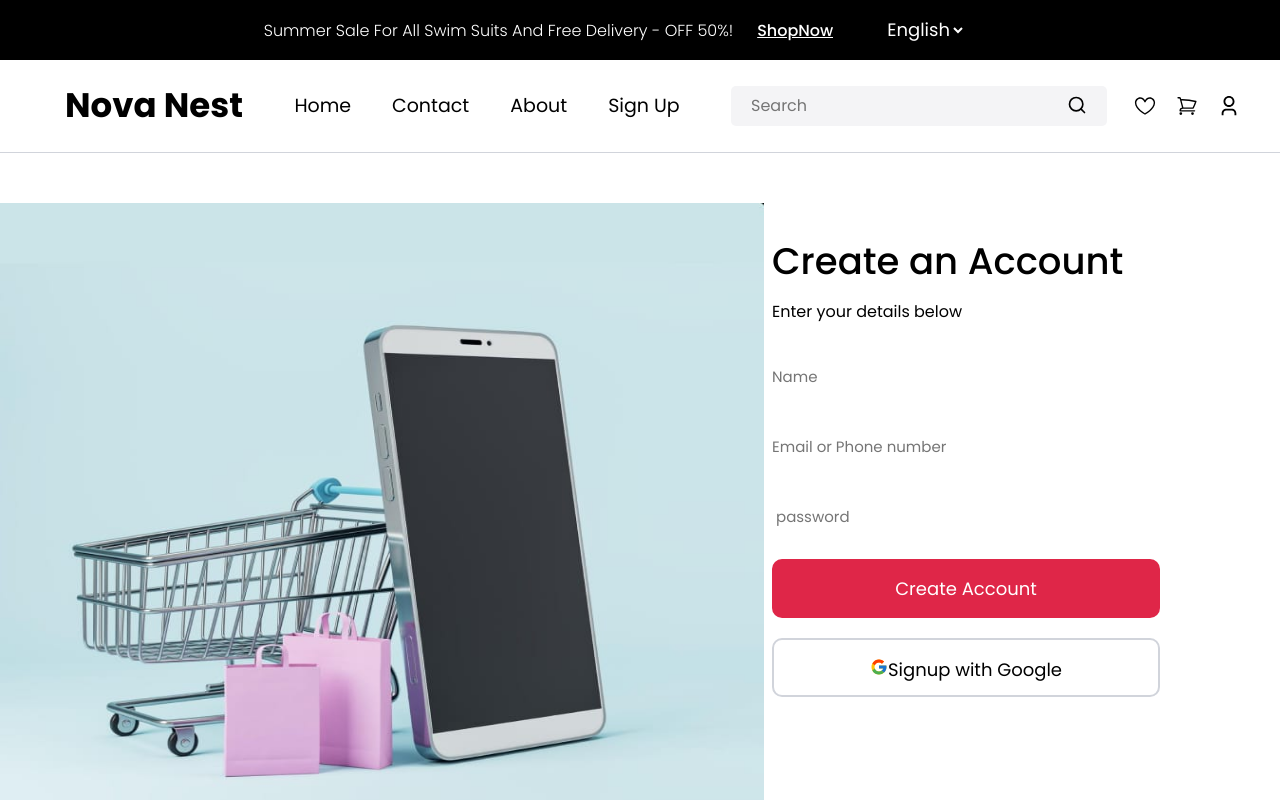
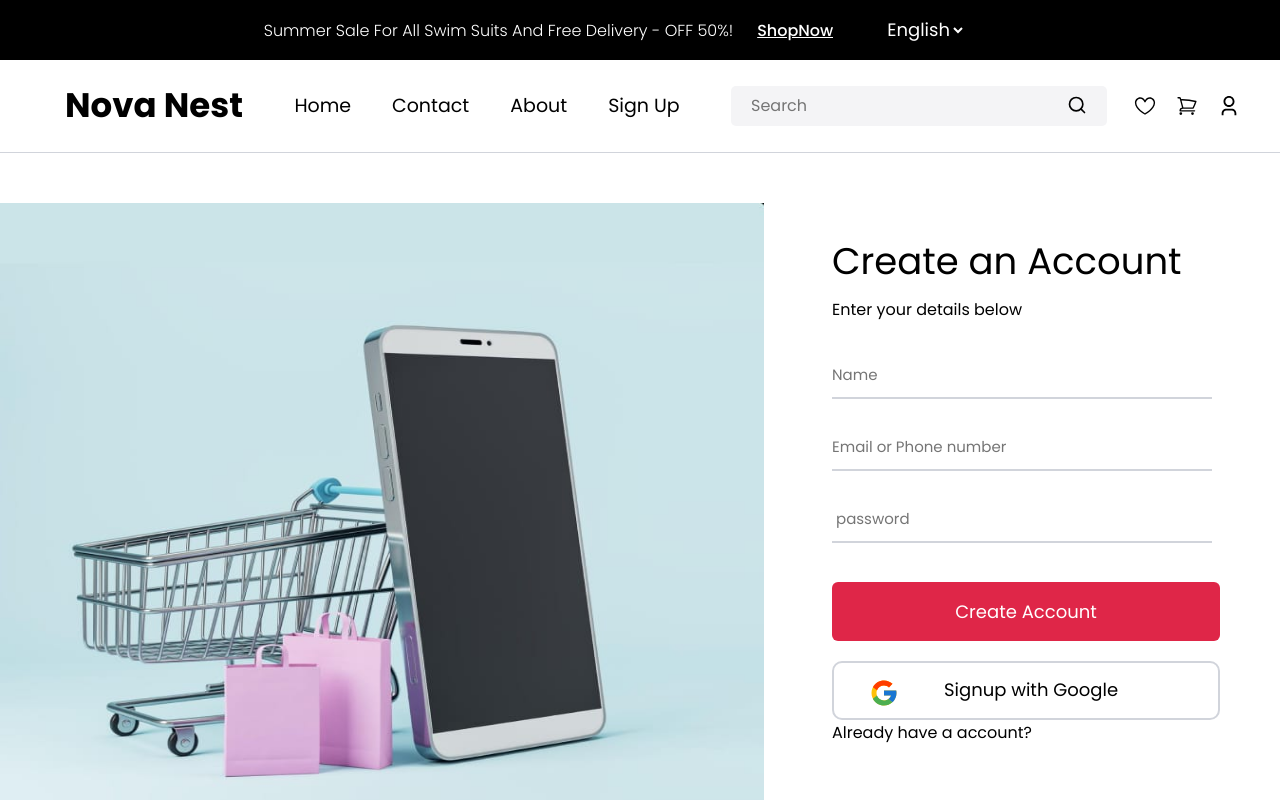
Before and after one commit to Prachi55-ops/Nova-Nest, a React (Vite) app: page /Signup in a window 1280 px wide. Shown: the top 800 px of the page. Built offline with nearby package versions, Linux system fonts and the light colour scheme.

Commit message:
Compelete Signup form and button implementation

```diff
--- a/src/pages/Signup/Signup.css
+++ b/src/pages/Signup/Signup.css
@@ -13,15 +13,9 @@
 }
 
 
-.form-control {
-  height: 45px;
-  border-radius: 8px;
-}
 
-.form-control:focus {
-  box-shadow: none;
-  border-color: #0d6efd;
-}
+
+
 
 .btn-primary {
   height: 45px;
@@ -34,22 +28,36 @@
   transition: 0.3s;
 }.from-box{
    height: 633px;
-        width: 500px;
+        width: 380px;
         margin-top: 80px;
        align-items: center;
 
 }.form-input {
  margin-top: 25px;
- text-underline-offset: 5px;
+border-bottom: 2px solid #D1D4DB;
 
+}.form-control {
+  height: 45px;
+  border-radius: 0;
+  box-shadow: none ;
+
+  font-size: 15px;
+  border: 1px solid white;
+
+
+}.form-control:focus{
+  outline: none;
+  box-shadow: none;
+  border-color: #e71744;
 }
 .from-box h2{
-   font-weight: 500;
+   font-weight: 400;
    font-size: 37px;
-   margin-bottom:10px ;
+   margin-bottom:8px ;
 }.from-box p{
     font-size: 16px;
       margin-bottom:30px ;
+          font-weight: 400;
 
 }.form-control{
   border: 0;
@@ -57,10 +65,10 @@
 
 }.create-account-btn{
 background-color: #DF2648;
-    border-radius: 10px;
+    border-radius: 6px;
     height: 59px;
     width: 388px;
-    margin-top: 20px;
+    margin-top: 39px;
     border: none;
 }.create-account-btn p{
   color: white;
@@ -74,8 +82,13 @@ background-color: #ffffff;
     width: 388px;
     margin-top: 20px;
     border: 2px solid #D1D4DB;
+    display: flex;
 }.signup-google-btn p{
 color: rgb(0, 0, 0);
   font-size: 18px;
-  padding: 16px;
+  padding: 13px 10px;
+}.signup-google-btn h5{
+  font-size: 30px;
+  padding: 13px 35px;
+
 }
--- a/src/pages/Signup/Signup.jsx
+++ b/src/pages/Signup/Signup.jsx
@@ -52,9 +52,11 @@ function Signup() {
            <p>Create Account</p>
           </button>
           <button type="submit" className="signup-google-btn ">
-           <p> <FcGoogle />Signup with Google</p>
+            <h5 ><FcGoogle /></h5>
+           <p> Signup with Google</p>
           </button>
         </form>
+        <p >Already have a account?</p>
  </div>
  <div className='col-sm-2'></div>
          </div>
```
